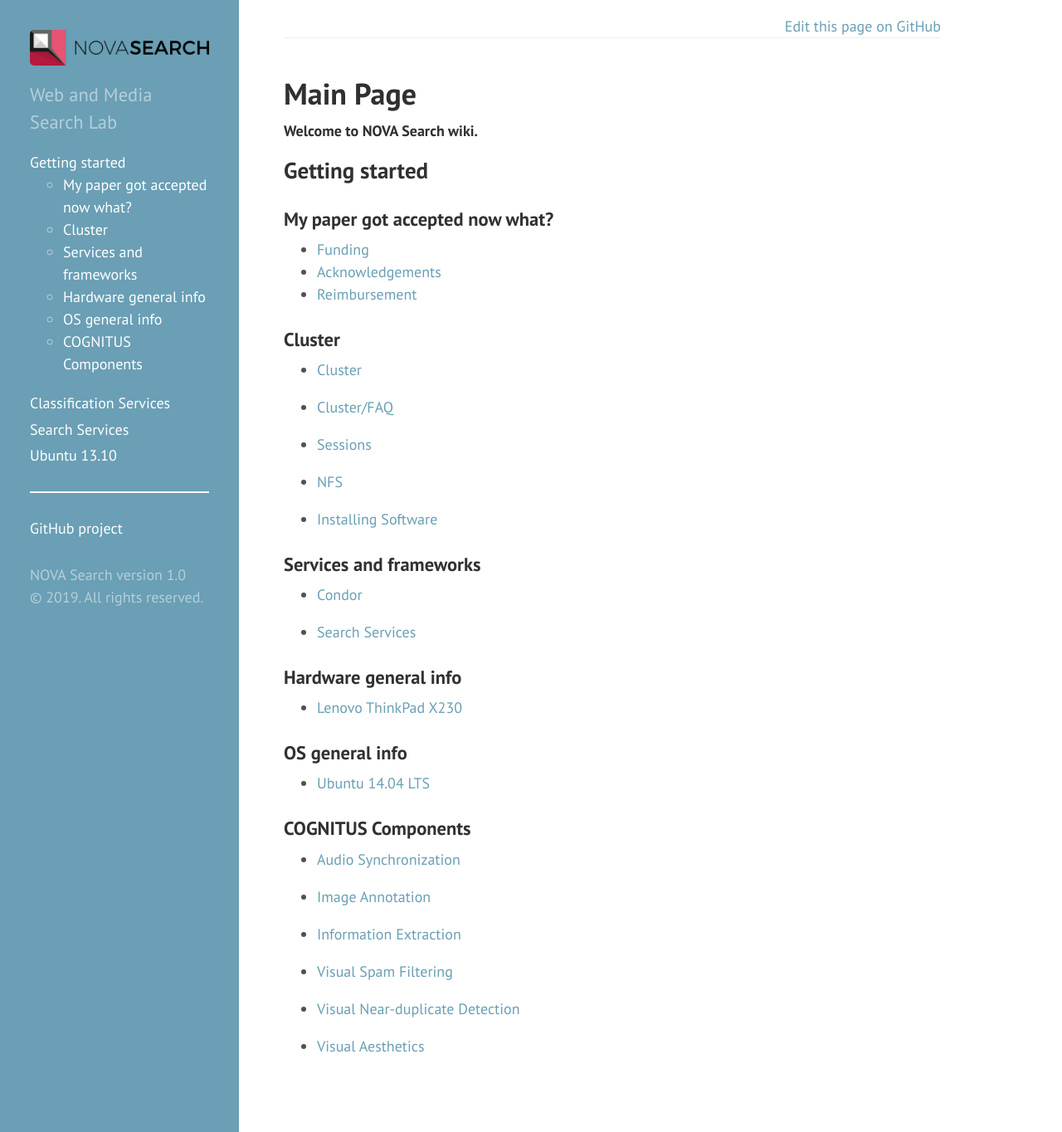
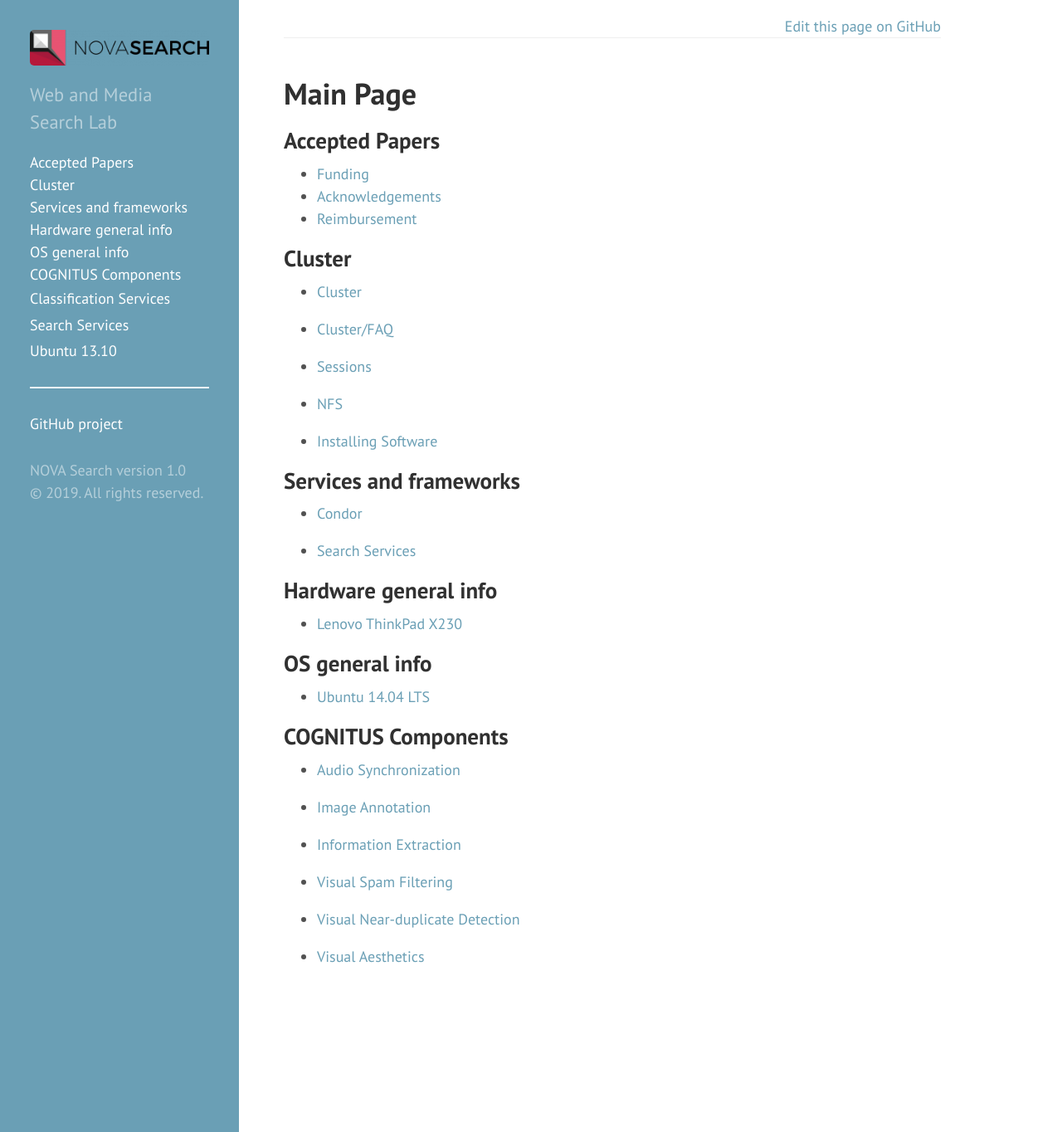
Before and after one commit to novasearch/wiki.novasearch.org, a Jekyll site: the page built from wiki/Main_Page.md, in a window 1280 px wide and 1364 px high. Shown: the whole window at 83% size. Built offline with Jekyll 4.4.1, drawn with Linux system fonts in a browser that asks for light colours.

Commit message:
Update Main_Page.md

```diff
--- a/wiki/Main_Page.md
+++ b/wiki/Main_Page.md
@@ -11,18 +11,13 @@ redirect_from:
  - wiki/Biopython
 ---
 
-**Welcome to NOVA Search wiki.**
-
-Getting started
----------------
-
-### My paper got accepted now what?
+## Accepted Papers
 
 -   [Funding](/wiki/Funding "wikilink")
 -   [Acknowledgements](/wiki/Acknowledgements "wikilink")
 -   [Reimbursement](/wiki/Reimbursement "wikilink")
 
-### Cluster
+## Cluster
 
 -   [Cluster](/wiki/Cluster "wikilink")
 
@@ -42,7 +37,7 @@ Getting started
 
 -   [Installing Software](/wiki/Installing_Software "wikilink")
 
-### Services and frameworks
+## Services and frameworks
 
 -   [Condor](/wiki/Condor "wikilink")
 
@@ -50,15 +45,15 @@ Getting started
 
 -   [Search Services](/wiki/Search_Services "wikilink")
 
-### Hardware general info
+## Hardware general info
 
 -   [Lenovo ThinkPad X230](/wiki/Lenovo_ThinkPad_X230 "wikilink")
 
-### OS general info
+## OS general info
 
 -   [Ubuntu 14.04 LTS](/wiki/Ubuntu_14.04_LTS "wikilink")
 
-### COGNITUS Components
+## COGNITUS Components
 
 -   [Audio Synchronization](/wiki/Audio_Synchronization "wikilink")
 
```
